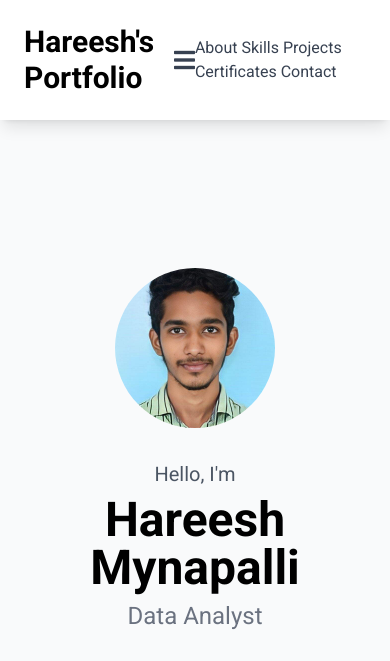
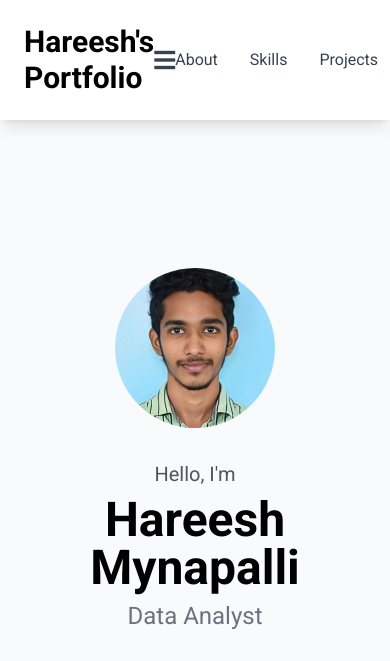
Before and after one commit to HareeshMynapalli/Portfolio, a plain HTML site: page index.html in a window 390 px wide. Both pictures are taken after a click on the button 355 px from the left and 42 px from the top of the page. Shown: the top 661 px of the page. Drawn offline with nearby package versions, Linux system fonts and the light colour scheme.

Commit message:
Update index.html

```diff
--- a/index.html
+++ b/index.html
@@ -57,21 +57,19 @@
 <body class="bg-gray-50">
   <header class="fixed top-0 left-0 w-full flex justify-between items-center p-6 bg-white shadow-lg z-50">
   <h1 class="text-3xl font-bold">Hareesh's Portfolio</h1>
-  <!-- Mobile Toggle Button -->
-  <button id="menu-toggle" class="lg:hidden text-gray-700 hover:text-teal-500">
+  <button id="menuToggle" class="md:hidden text-gray-700">
     <i class="fas fa-bars text-2xl"></i>
   </button>
-  <!-- Navigation Menu -->
-  <nav id="menu" class="hidden lg:flex flex-col lg:flex-row space-y-4 lg:space-y-0 lg:space-x-8">
-    <a class="text-gray-700 hover:text-teal-500" href="#about">About</a>
-    <a class="text-gray-700 hover:text-teal-500" href="#skills">Skills</a>
-    <a class="text-gray-700 hover:text-teal-500" href="#projects">Projects</a>
-    <a class="text-gray-700 hover:text-teal-500" href="#certificates">Certificates</a>
-    <a class="text-gray-700 hover:text-teal-500" href="#contact">Contact</a>
+  <nav id="menu" class="hidden md:block">
+    <ul class="flex space-x-8 md:flex-row md:space-y-0">
+      <li><a class="text-gray-700 hover:text-teal-500" href="#about">About</a></li>
+      <li><a class="text-gray-700 hover:text-teal-500" href="#skills">Skills</a></li>
+      <li><a class="text-gray-700 hover:text-teal-500" href="#projects">Projects</a></li>
+      <li><a class="text-gray-700 hover:text-teal-500" href="#certificates">Certificates</a></li>
+      <li><a class="text-gray-700 hover:text-teal-500" href="#contact">Contact</a></li>
+    </ul>
   </nav>
 </header>
-
-
   <main class="mt-24 flex flex-col items-center">
     <section class="flex flex-col lg:flex-row items-center justify-center w-full h-screen px-12 text-center lg:text-left" data-aos="fade-up">
       <img alt="Profile picture of Hareesh Mynapalli" class="profile-image rounded-full" src="Hareesh_Mynapalli.jpg" data-aos="zoom-in" data-aos-delay="300" />
@@ -356,11 +354,14 @@ document.querySelectorAll('nav a').forEach(link => {
 });
   </script>
 <script>
-  const menuToggle = document.getElementById('menu-toggle');
-  const menu = document.getElementById('menu');
+  const menuToggle = document.getElementById("menuToggle");
+  const menu = document.getElementById("menu");
 
-  menuToggle.addEventListener('click', () => {
-    menu.classList.toggle('hidden');
+  menuToggle.addEventListener("click", () => {
+    menu.classList.toggle("hidden");
+    menu.classList.toggle("flex");
+    menu.classList.toggle("flex-col");
+    menu.classList.toggle("space-y-4"); // Adds vertical spacing
   });
 </script>
 
```
